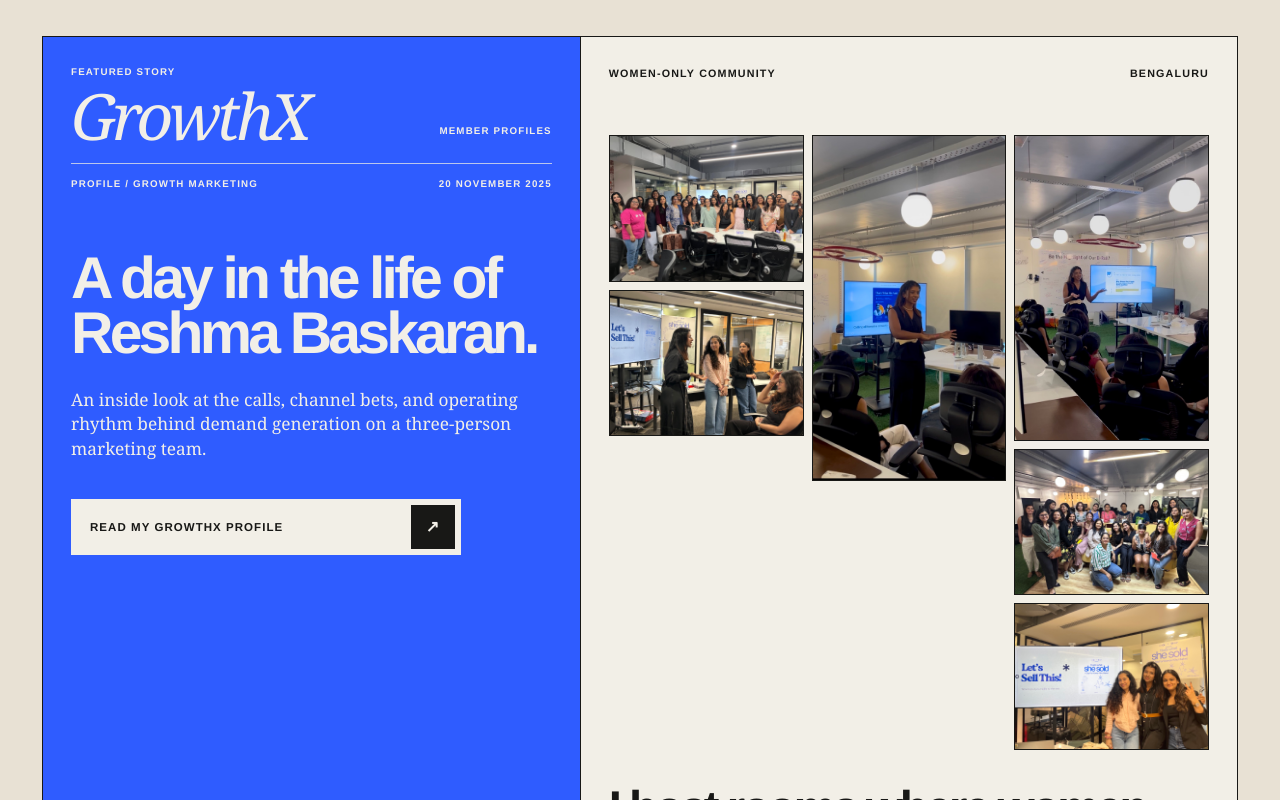
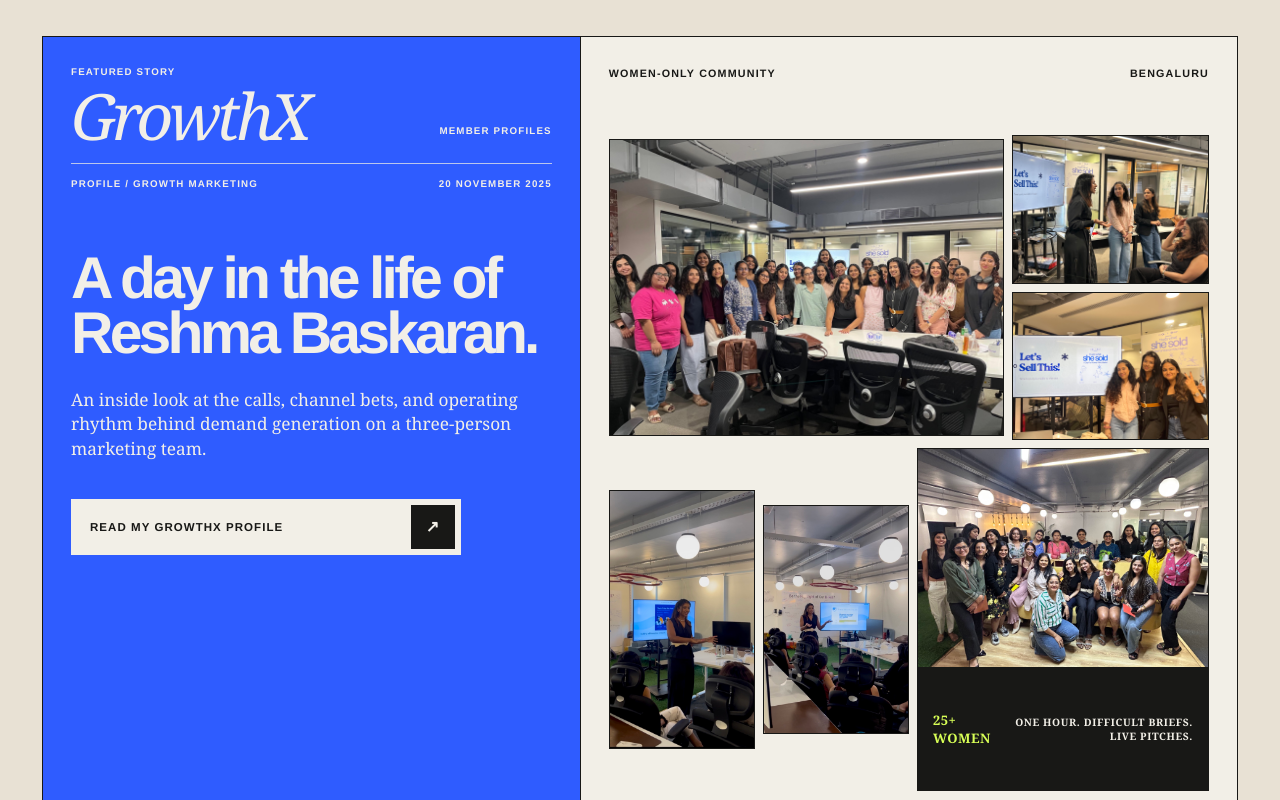
Before and after one commit to reshma-baskaran/reshma.baskaran, a Next.js app: page / in a window 1280 px wide. Shown: the part 3700-4500 px from the top of the page. Built offline with nearby package versions, Linux system fonts and the light colour scheme.

Commit message:
Redesign community gallery as editorial collage

```diff
--- a/app/globals.css
+++ b/app/globals.css
@@ -1182,19 +1182,63 @@
 }
 
 .community-photo-grid {
-  column-count: 3;
-  column-gap: 8px;
   margin: 54px 0 36px;
+}
+
+.community-gallery-lead {
+  align-items: center;
+  display: grid;
+  gap: 8px;
+  grid-template-columns: 2fr 1fr;
+}
+
+.community-gallery-stack {
+  display: grid;
+  gap: 8px;
+}
+
+.community-gallery-secondary {
+  align-items: center;
+  display: grid;
+  gap: 8px;
+  grid-template-columns: 1fr 1fr 2fr;
+  margin-top: 8px;
+}
+
+.community-gallery-wide {
+  background: var(--ink);
+  color: var(--paper);
 }
 
 .community-photo {
   border: 1px solid var(--ink);
   display: block;
   height: auto;
-  margin: 0 0 8px;
-  break-inside: avoid;
   transition: filter 180ms ease, transform 180ms ease;
   width: 100%;
+}
+
+.community-gallery-caption {
+  align-items: center;
+  display: flex;
+  font-family: var(--font-sans), Arial, sans-serif;
+  justify-content: space-between;
+  margin: 0;
+  padding: 15px 16px;
+  text-transform: uppercase;
+}
+
+.community-gallery-caption strong {
+  color: var(--acid);
+  font-size: 0.82rem;
+  letter-spacing: 0.04em;
+}
+
+.community-gallery-caption span {
+  font-size: 0.64rem;
+  font-weight: 800;
+  letter-spacing: 0.06em;
+  text-align: right;
 }
 
 .community-photo:hover {
@@ -1407,8 +1451,25 @@
   }
 
   .community-photo-grid {
-    column-count: 2;
     margin-top: 42px;
+  }
+
+  .community-gallery-lead {
+    display: block;
+  }
+
+  .community-gallery-stack {
+    grid-template-columns: 1fr 1fr;
+    margin-top: 8px;
+  }
+
+  .community-gallery-secondary {
+    align-items: start;
+    grid-template-columns: 1fr 1fr;
+  }
+
+  .community-gallery-wide {
+    grid-column: 1 / -1;
   }
 
   .scope-card {
--- a/app/page.tsx
+++ b/app/page.tsx
@@ -359,6 +359,7 @@
               <span>Bengaluru</span>
             </div>
             <div className="community-photo-grid" aria-label="Photos from That’s What She Sold">
+              <div className="community-gallery-lead">
                 <img
                   className="community-photo community-photo-hero"
                   src="events/thats-what-she-sold-group.jpg"
@@ -367,14 +368,26 @@
                   height="1200"
                   loading="lazy"
                 />
+                <div className="community-gallery-stack">
                   <img
-                className="community-photo community-photo-pitch"
+                    className="community-photo"
                     src="events/pitch-challenge.jpg"
                     alt="A participant presenting during the That’s What She Sold pitch challenge"
                     width="1600"
                     height="1200"
                     loading="lazy"
                   />
+                  <img
+                    className="community-photo"
+                    src="events/host-team.jpg"
+                    alt="The women behind That’s What She Sold in front of the event display"
+                    width="1600"
+                    height="1200"
+                    loading="lazy"
+                  />
+                </div>
+              </div>
+              <div className="community-gallery-secondary">
                 <img
                   className="community-photo community-photo-portrait"
                   src="events/hosting-close.jpg"
@@ -391,22 +404,21 @@
                   height="1600"
                   loading="lazy"
                 />
+                <div className="community-gallery-wide">
                   <img
-                className="community-photo community-photo-crowd"
+                    className="community-photo"
                     src="events/women-marketers-group.jpg"
                     alt="Community photo from a women-only marketing meetup hosted by Reshma Baskaran"
                     width="1600"
                     height="1200"
                     loading="lazy"
                   />
-              <img
-                className="community-photo community-photo-hosts"
-                src="events/host-team.jpg"
-                alt="The women behind That’s What She Sold in front of the event display"
-                width="1600"
-                height="1200"
-                loading="lazy"
-              />
+                  <p className="community-gallery-caption">
+                    <strong>25+ women</strong>
+                    <span>One hour. Difficult briefs. Live pitches.</span>
+                  </p>
+                </div>
+              </div>
             </div>
             <div className="community-story-copy">
               <h3>I host rooms where women marketers build, pitch, and learn together.</h3>
```
Lines whose indentation alone changed are shown as unchanged.
